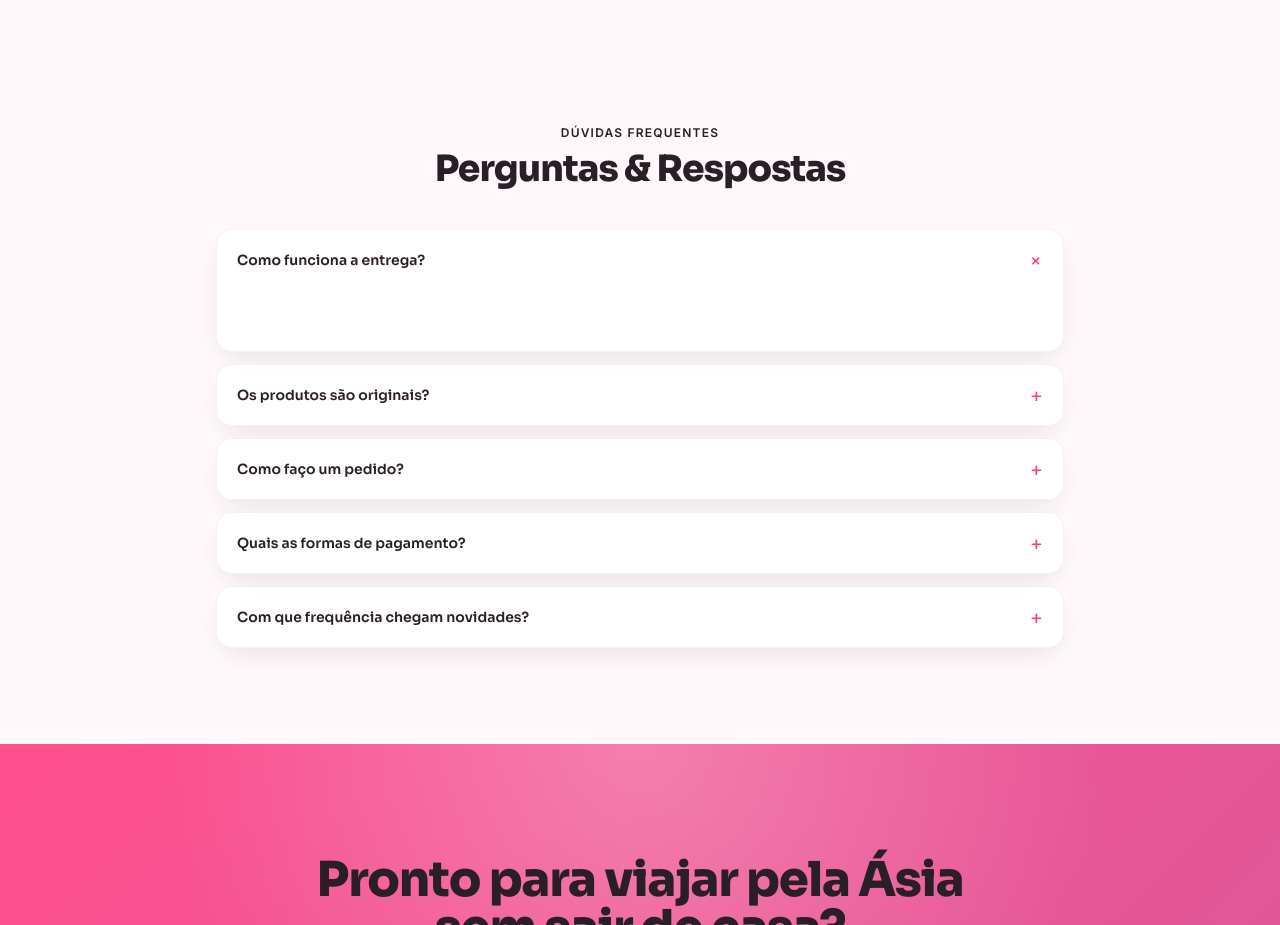
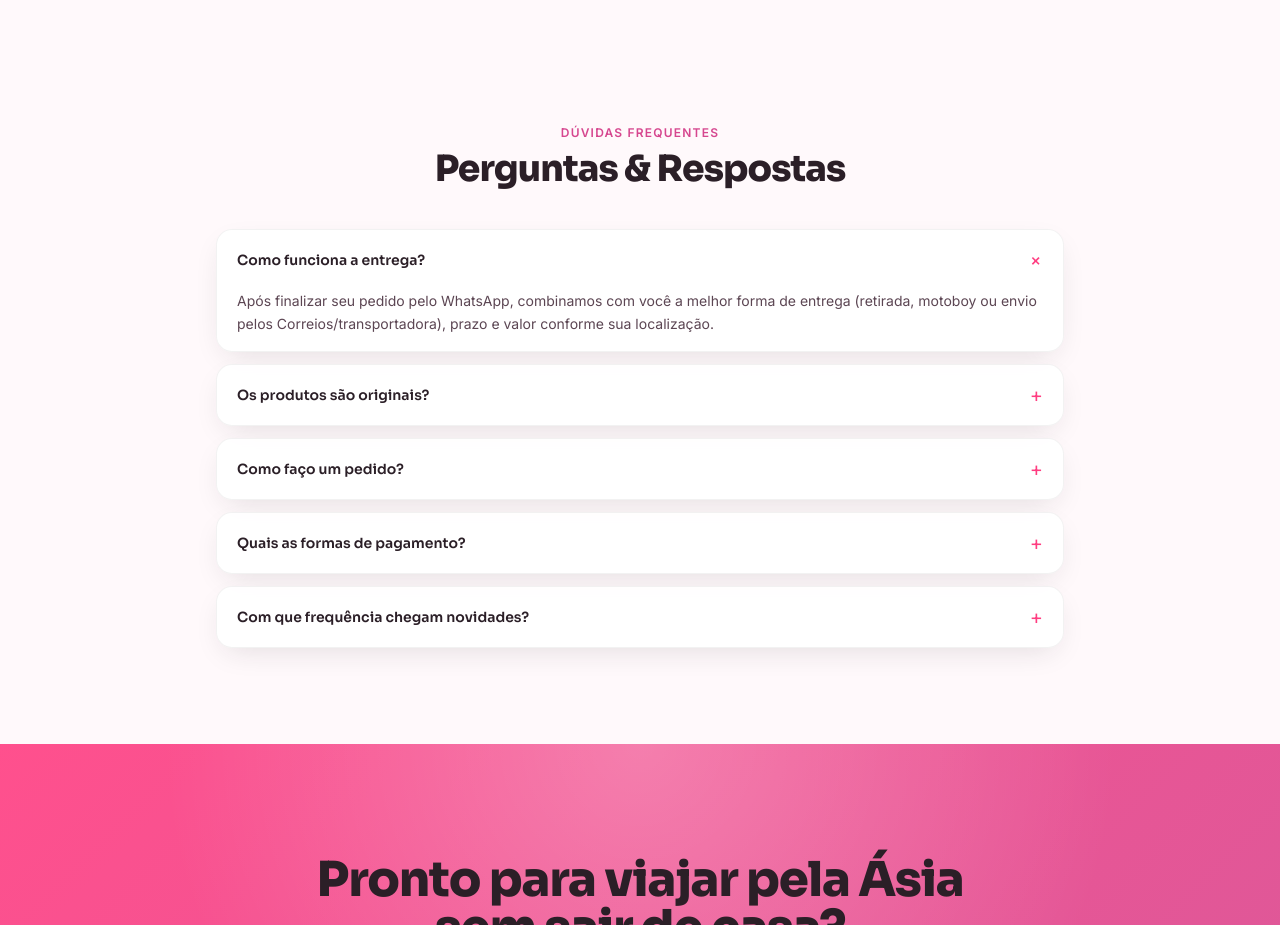
Before and after one commit to lcbcoreographer-rgb/lavish-imports, a React (Vite) app: page / in a window 1280 px wide. Shown: the part 6940-7865 px from the top of the page. Built offline with nearby package versions, Linux system fonts and the light colour scheme.

Commit message:
feat: retheme FAQ accordion for light theme

```diff
--- a/src/components/FAQ.jsx
+++ b/src/components/FAQ.jsx
@@ -1,4 +1,5 @@
 import React, { useState } from "react";
+import { Reveal } from "./Reveal.jsx";
 
 const FAQS = [
   {
@@ -28,12 +29,12 @@ export default function FAQ() {
 
   return (
     <section className="mx-auto max-w-4xl px-4 py-16 sm:px-6 sm:py-24">
-      <div className="mb-10 flex flex-col items-center text-center">
-        <span className="text-xs font-semibold uppercase tracking-widest text-accent-violet">
+      <Reveal className="mb-10 flex flex-col items-center text-center">
+        <span className="text-xs font-semibold uppercase tracking-widest text-accent-magenta">
           Dúvidas frequentes
         </span>
         <h2 className="section-title mt-2">Perguntas & Respostas</h2>
-      </div>
+      </Reveal>
 
       <div className="flex flex-col gap-3">
         {FAQS.map((item, i) => {
@@ -44,7 +45,7 @@ export default function FAQ() {
                 onClick={() => setOpen(isOpen ? null : i)}
                 className="flex w-full items-center justify-between gap-4 px-5 py-4 text-left"
               >
-                <span className="font-display text-sm font-semibold">{item.q}</span>
+                <span className="font-display text-sm font-semibold text-ink-900">{item.q}</span>
                 <span
                   className={`shrink-0 text-xl text-accent-pink transition-transform duration-200 ${
                     isOpen ? "rotate-45" : ""
@@ -54,7 +55,7 @@ export default function FAQ() {
                 </span>
               </button>
               {isOpen && (
-                <div className="px-5 pb-4 text-sm leading-relaxed text-white/65">{item.a}</div>
+                <div className="px-5 pb-4 text-sm leading-relaxed text-ink-700">{item.a}</div>
               )}
             </div>
           );
```
